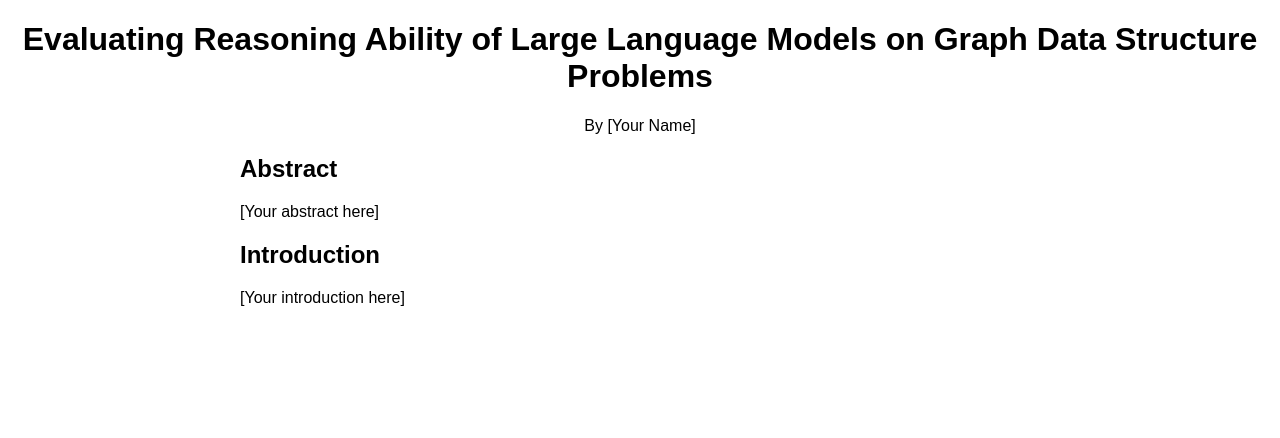
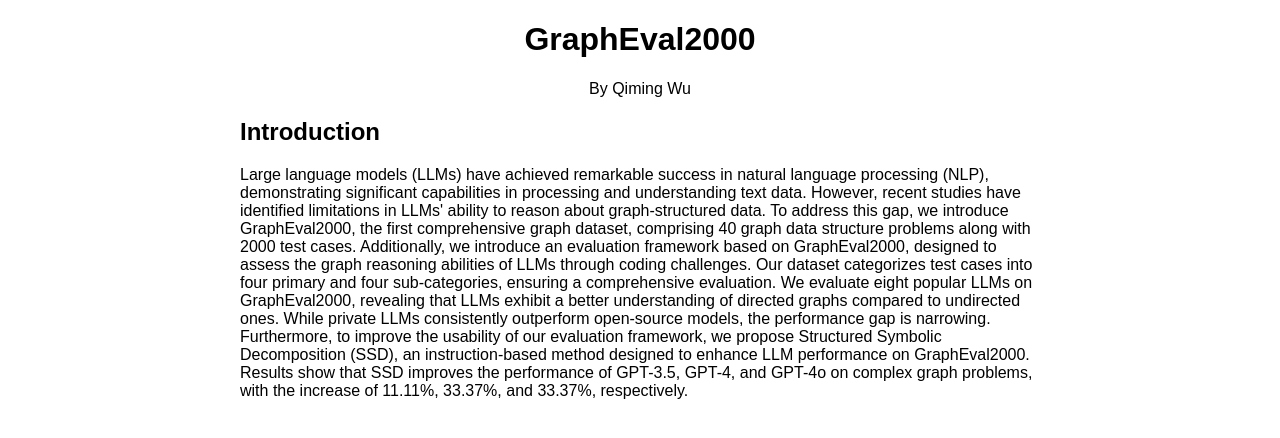
Before and after one commit to harrywuhust2022/GraphEval2000, a plain HTML site: page index.html in a window 1280 px wide. Drawn offline with Linux system fonts and the light colour scheme.

Commit message:
update introduction

```diff
--- a/index.html
+++ b/index.html
@@ -20,15 +20,29 @@
 </head>
 <body>
     <header>
-        <h1>Evaluating Reasoning Ability of Large Language Models on Graph Data Structure Problems</h1>
-        <p>By [Your Name]</p>
+        <h1>GraphEval2000</h1>
+        <p>By Qiming Wu</p>
     </header>
     <article>
-        <h2>Abstract</h2>
-        <p>[Your abstract here]</p>
-
         <h2>Introduction</h2>
-        <p>[Your introduction here]</p>
+        <p>Large language models (LLMs) have achieved remarkable success in
+            natural language processing (NLP), demonstrating significant capabilities
+            in processing and understanding text data. However, recent studies have
+            identified limitations in LLMs' ability to reason about graph-structured data.
+            To address this gap, we introduce GraphEval2000, the first comprehensive
+            graph dataset, comprising 40 graph data structure problems along with 2000
+            test cases. Additionally, we introduce an evaluation framework based on GraphEval2000,
+            designed to assess the graph reasoning abilities of LLMs through coding challenges.
+            Our dataset categorizes test cases into four primary and four sub-categories,
+            ensuring a comprehensive evaluation.
+            We evaluate eight popular LLMs on GraphEval2000,
+            revealing that LLMs exhibit a better understanding of directed graphs
+            compared to undirected ones.
+            While private LLMs consistently outperform open-source models,
+            the performance gap is narrowing.
+            Furthermore, to improve the usability of our evaluation framework, we propose Structured Symbolic Decomposition (SSD),
+            an instruction-based method designed to enhance LLM performance on GraphEval2000.
+            Results show that SSD improves the performance of GPT-3.5, GPT-4, and GPT-4o on complex graph problems, with the increase of 11.11%, 33.37%, and 33.37%, respectively.</p>
 
         <!-- Add more sections as needed -->
     </article>
```
